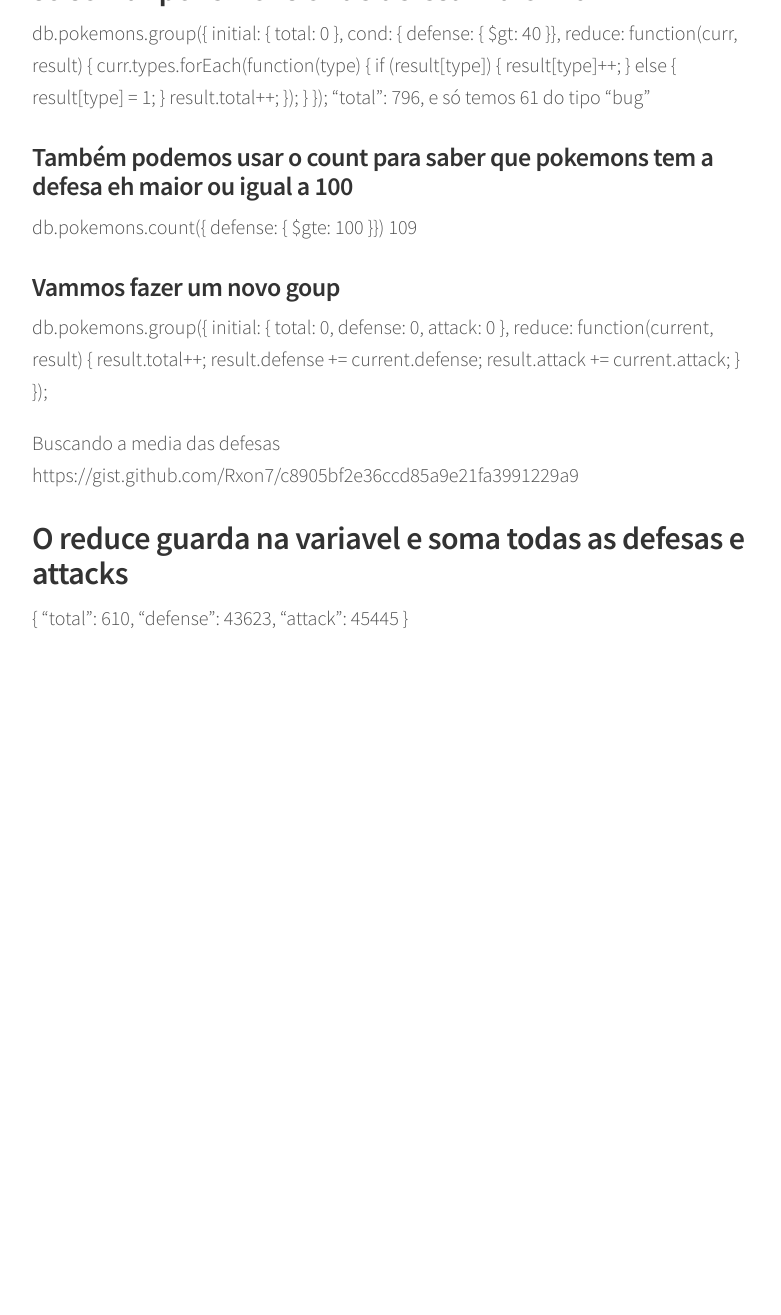
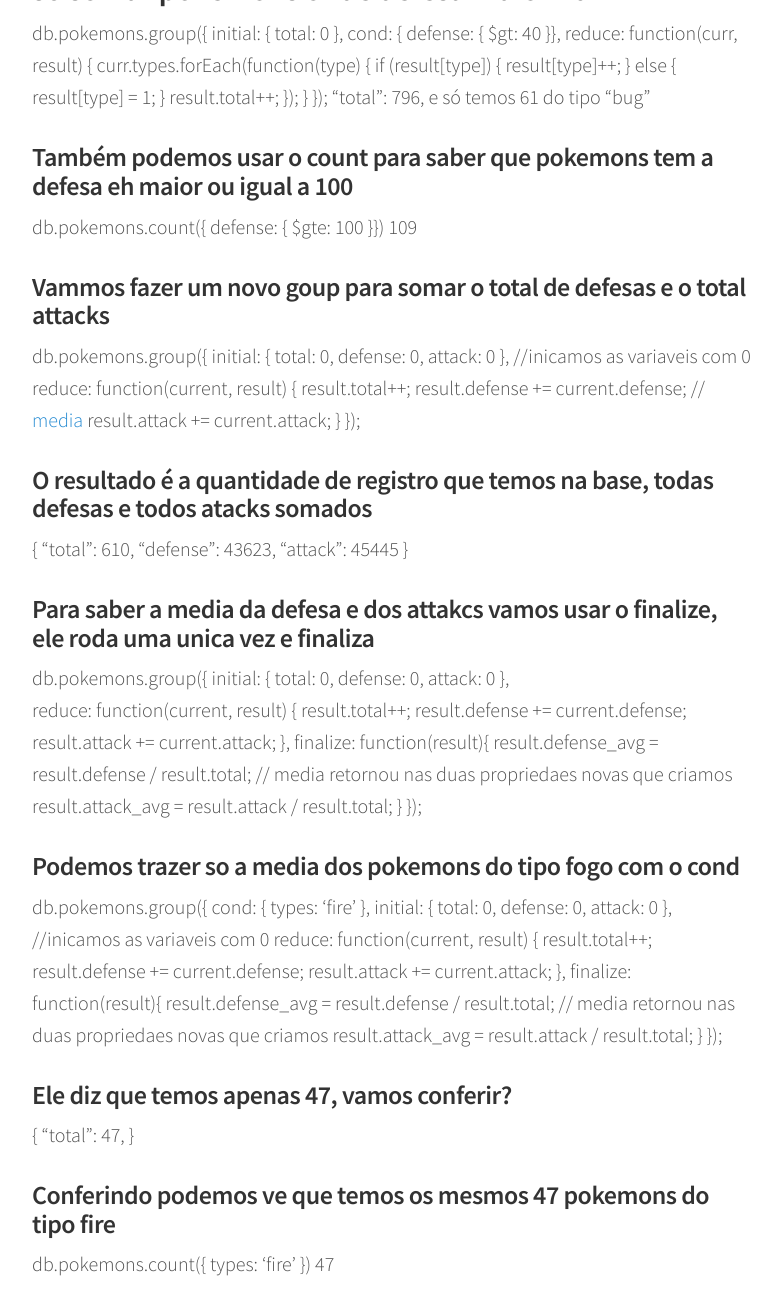
Before and after one commit to indrajithbandara/debug-blog, a Jekyll site: the page built from _posts/2016-05-14-mongodb.md, in a window 1280 px wide and 1400 px high, scrolled down 22784 px. Shown: the top 1315 px of the window, without its empty margins (248-1029 px from the left). Built offline with Jekyll 4.4.1, drawn with Linux system fonts in a browser that asks for light colours; comment, search, counter and statistics services are not loaded; before the commit the page ends 23538 px from its top, so only the background shows below that; some of the changed text lies outside the part shown.

Commit message:
Subindo a anti penutima exercicio

```diff
--- a/_posts/2016-05-14-mongodb.md
+++ b/_posts/2016-05-14-mongodb.md
@@ -1021,23 +1021,57 @@ db.pokemons.group({
 db.pokemons.count({ defense: { $gte: 100 }})
 109
 
-### Vammos fazer um novo goup
+### Vammos fazer um novo goup para somar o total de defesas e o total  attacks
+db.pokemons.group({
+  initial: { total: 0, defense: 0, attack: 0 },  //inicamos as variaveis com 0
+  reduce: function(current, result) {
+    result.total++;
+    result.defense += current.defense; //  [media](https://gist.github.com/Rxon7/c8905bf2e36ccd85a9e21fa3991229a9)
+    result.attack += current.attack;
+  }
+});
+### O resultado é a quantidade de registro que temos na base, todas defesas e todos atacks somados
+{
+    "total": 610,
+    "defense": 43623,
+    "attack": 45445
+}
+
+### Para saber a media da defesa e dos attakcs vamos usar o finalize, ele roda uma unica vez e finaliza
 db.pokemons.group({
   initial: { total: 0, defense: 0, attack: 0 },
   reduce: function(current, result) {
     result.total++;
     result.defense += current.defense;
     result.attack += current.attack;
+  },
+  finalize: function(result){
+      result.defense_avg = result.defense / result.total;  // media retornou nas duas propriedaes novas que criamos
+      result.attack_avg = result.attack / result.total;
   }
 });
 
-Buscando a media das defesas https://gist.github.com/Rxon7/c8905bf2e36ccd85a9e21fa3991229a9
 
 
+### Podemos trazer so a media dos pokemons do tipo fogo com o cond
+db.pokemons.group({
+  cond: { types: 'fire' },
+  initial: { total: 0, defense: 0, attack: 0 },  //inicamos as variaveis com 0
+  reduce: function(current, result) {
+    result.total++;
+    result.defense += current.defense;
+    result.attack += current.attack;
+  },
+  finalize: function(result){
+      result.defense_avg = result.defense / result.total;  // media retornou nas duas propriedaes novas que criamos
+      result.attack_avg = result.attack / result.total;
+  }
+});
+### Ele diz que temos apenas 47, vamos conferir?
+{
+  "total": 47,
+}
 
-## O reduce guarda na variavel e soma todas as defesas e attacks
-{
-    "total": 610,
-    "defense": 43623,
-    "attack": 45445
-}
+### Conferindo podemos ve que temos os mesmos 47 pokemons do tipo fire
+db.pokemons.count({ types: 'fire' })
+47
```
Also changed, not shown: other parts of _posts/2016-05-14-mongodb.md (+1 -1 lines).
